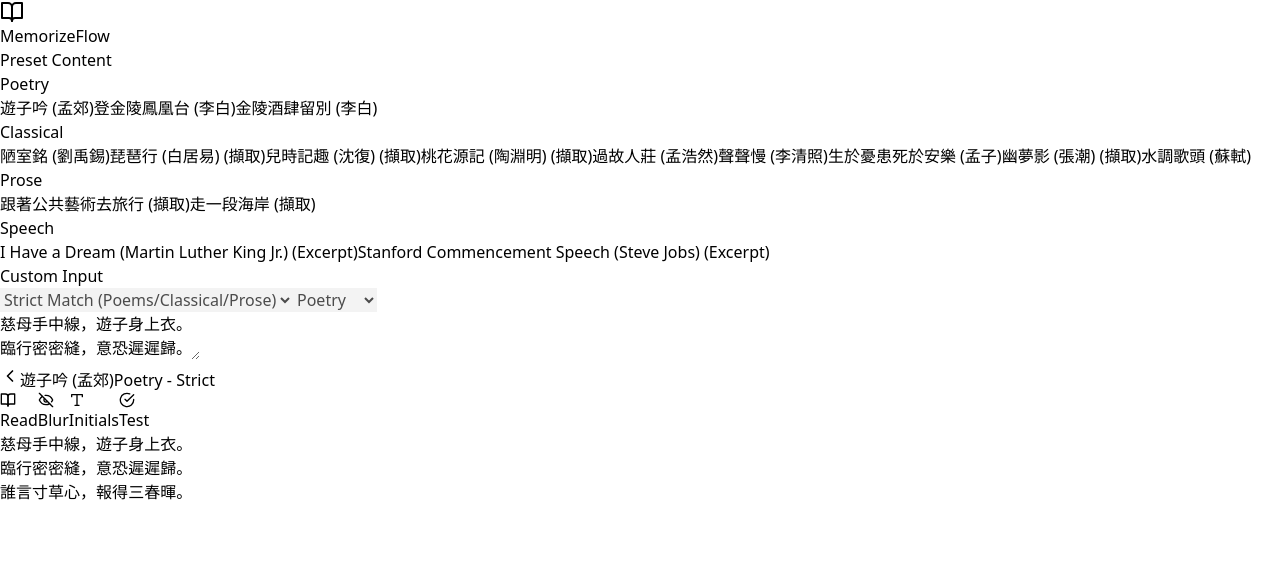
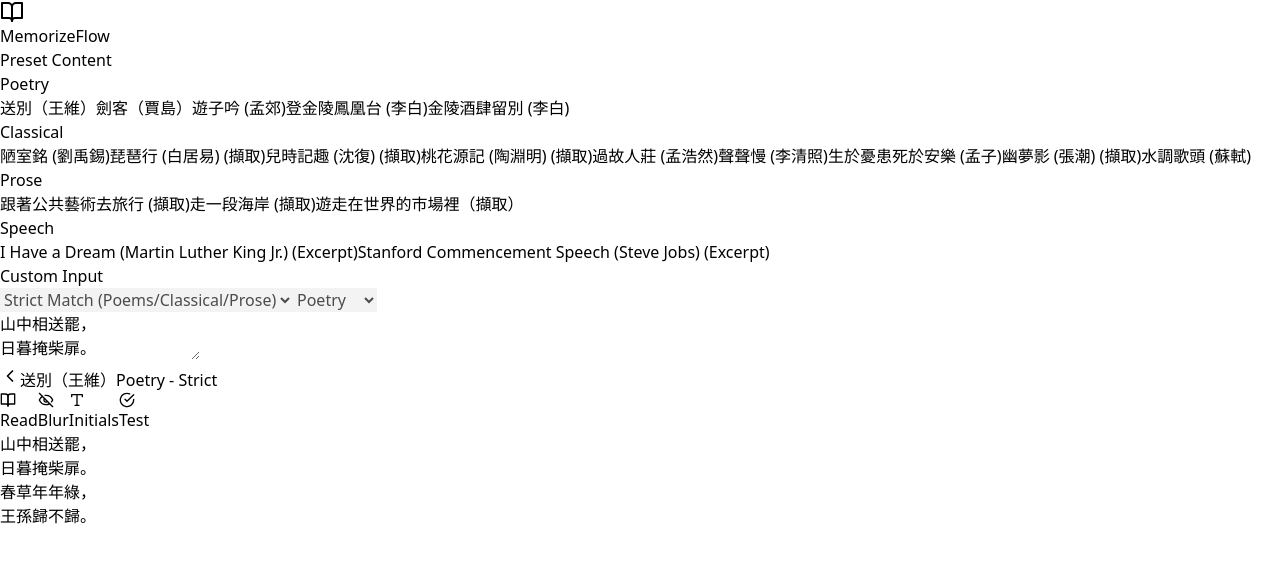
Before and after one commit to Albair581/memorize-flow, a React (Vite) app: page / in a window 1280 px wide. Shown: the top 562 px of the page. Built offline with nearby package versions, Linux system fonts and the light colour scheme; the HTML template or start-up script is replaced by a standard one.

Commit message:
added new

```diff
--- a/src/App.jsx
+++ b/src/App.jsx
@@ -3,6 +3,22 @@ import { BookOpen, Eye, EyeOff, Type, Mic, MicOff, RotateCcw, ChevronLeft, Chevr
 
 // --- CONTENT LIBRARY ---
 const PRESETS = [
+  {
+    id: 'songbie',
+    title: '送別（王維）',
+    category: 'Poetry',
+    type: 'strict',
+    lang: 'zh',
+    content: `山中相送罷，\n日暮掩柴扉。\n春草年年綠，\n王孫歸不歸。`
+  },
+  {
+    id: 'jianke',
+    title: '劍客（賈島）',
+    category: 'Poetry',
+    type: 'strict',
+    lang: 'zh',
+    content: `十年磨一劍，\n霜刃未曾試。\n今日把示君，\n誰有不平事？`
+  },
   {
     id: 'youziyin',
     title: '遊子吟 (孟郊)',
@@ -82,6 +98,14 @@ const PRESETS = [
     type: 'strict',
     lang: 'zh',
     content: `不管激昂澎湃或文雅婉約，不同海岸的拍岸濤聲，聽起來有時是帶著愉悅節奏的奔騰，有時聽起來叨叨絮絮，像是在抱怨或泣訴。`
+  },
+  {
+    id: '114bchinesel1',
+    title: '遊走在世界的市場裡（擷取）',
+    category: 'Prose',
+    type: 'strict',
+    lang: 'zh',
+    content: `湖光山色、名勝古蹟，固然引人入勝，但是再美的風景、再令人讚嘆的歷史建築，都不能像早晨的市場那樣，給我那麼真實可及、活生生的生活感。\n\n成熟豔紅的番茄，不會擺在紅通通的辣椒旁邊，得讓明黃的節瓜花或翠綠的青椒和番茄比鄰，方可彼此襯托，相得益彰。`
   },
   {
     id: 'shengshengman',
```
